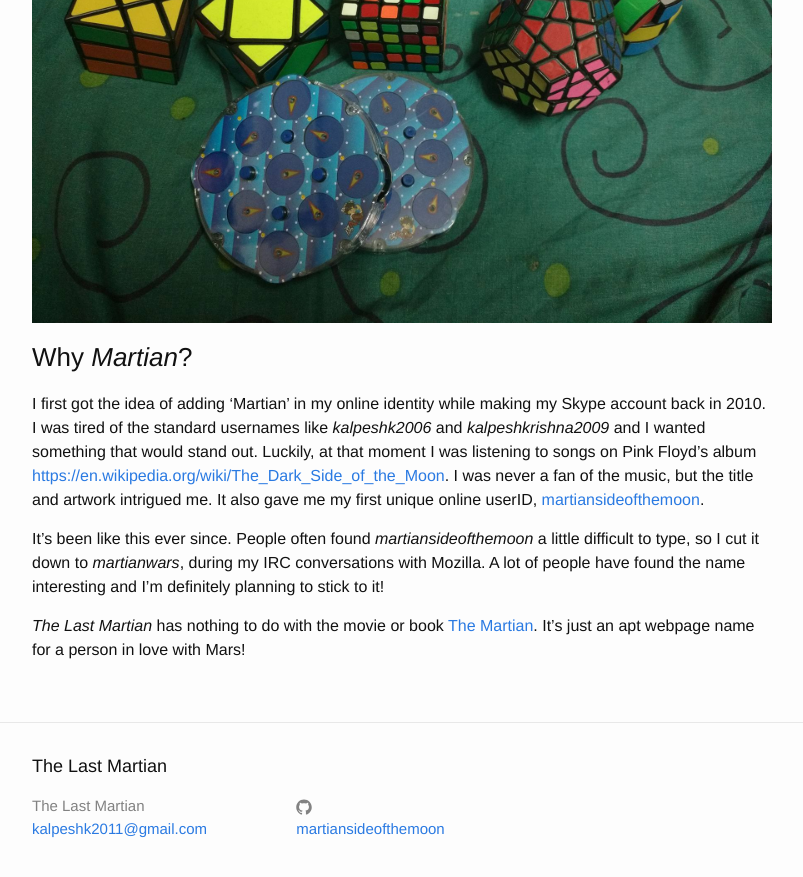
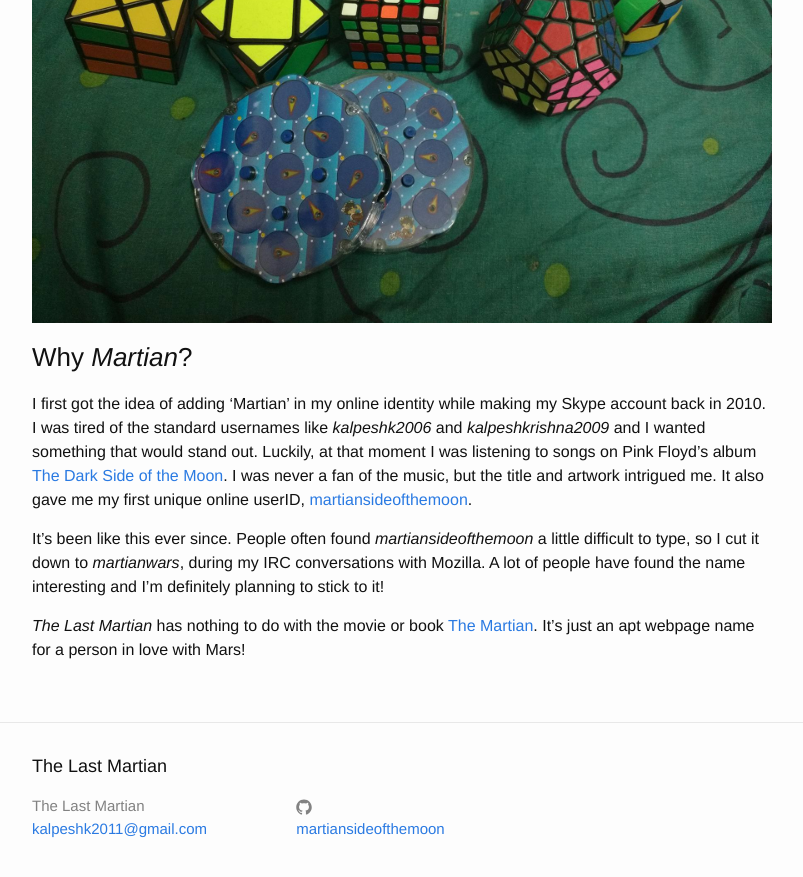
Before and after one commit to martiansideofthemoon/martiansideofthemoon.github.io, a Jekyll site: the page built from about.md, in a window 1280 px wide and 900 px high, scrolled down 728 px. Shown: the top 877 px of the window, without its empty margins (238-1041 px from the left). Built offline with Jekyll 4.4.1, drawn with Linux system fonts in a browser that asks for light colours; part of the change alters nothing that is shown.

Commit message:
Adding about section

```diff
--- a/about.md
+++ b/about.md
@@ -13,7 +13,7 @@ In my free time I contribute to [StackOverflow](http://stackoverflow.com/users/5
 
 ### Why *Martian*?
 
-I first got the idea of adding 'Martian' in my online identity while making my Skype account back in 2010. I was tired of the standard usernames like *kalpeshk2006* and *kalpeshkrishna2009* and I wanted something that would stand out. Luckily, at that moment I was listening to songs on Pink Floyd's album [https://en.wikipedia.org/wiki/The_Dark_Side_of_the_Moon](The Dark Side of the Moon). I was never a fan of the music, but the title and artwork intrigued me. It also gave me my first unique online userID, [martiansideofthemoon](https://github.com/martiansideofthemoon).
+I first got the idea of adding 'Martian' in my online identity while making my Skype account back in 2010. I was tired of the standard usernames like *kalpeshk2006* and *kalpeshkrishna2009* and I wanted something that would stand out. Luckily, at that moment I was listening to songs on Pink Floyd's album [The Dark Side of the Moon](https://en.wikipedia.org/wiki/The_Dark_Side_of_the_Moon). I was never a fan of the music, but the title and artwork intrigued me. It also gave me my first unique online userID, [martiansideofthemoon](https://github.com/martiansideofthemoon).
 
 It's been like this ever since. People often found *martiansideofthemoon* a little difficult to type, so I cut it down to *martianwars*, during my IRC conversations with Mozilla. A lot of people have found the name interesting and I'm definitely planning to stick to it!
 
```
